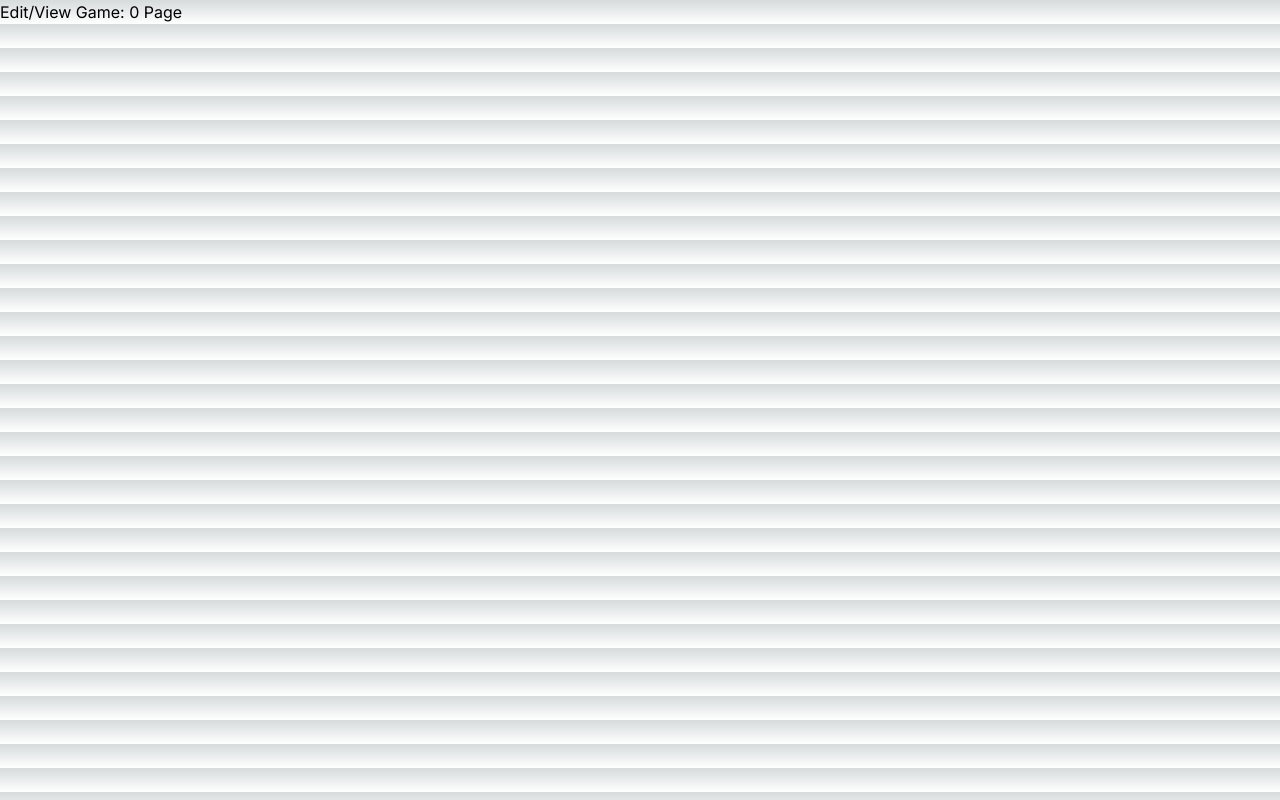
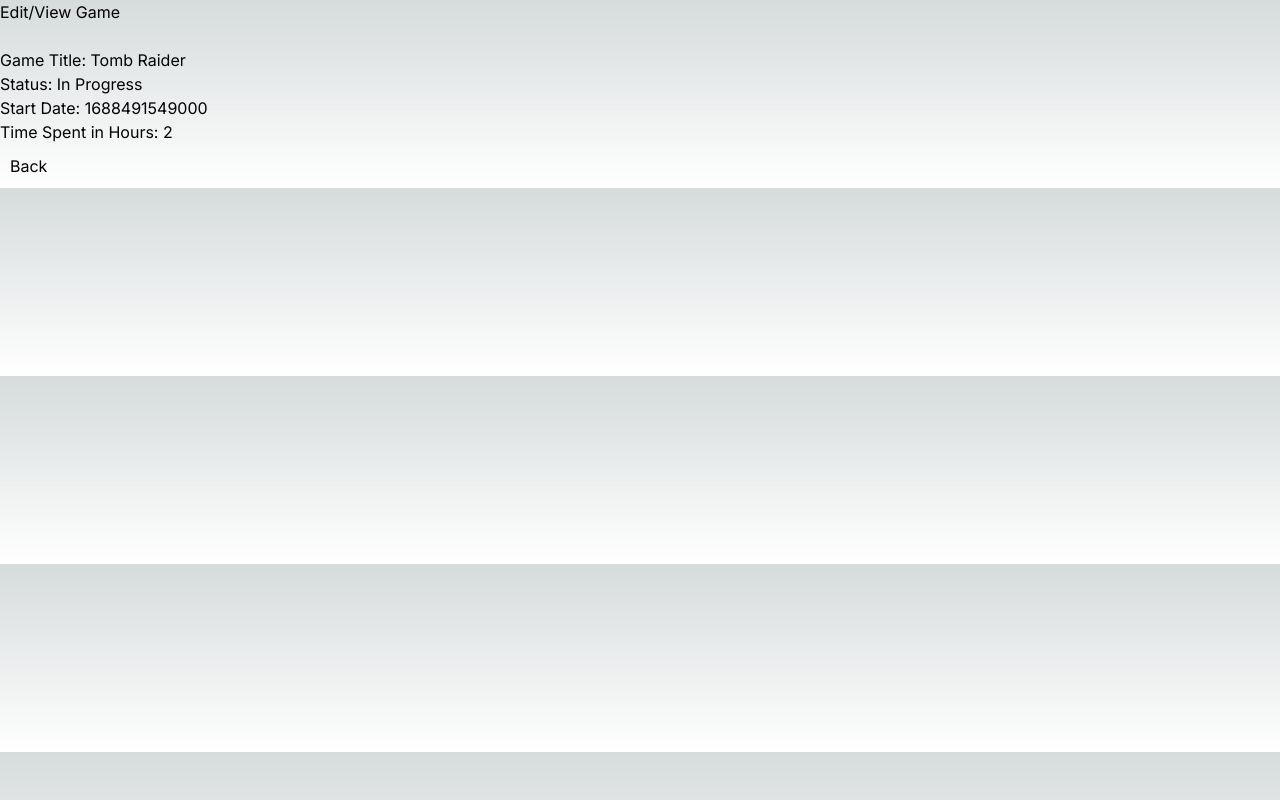
Before and after one commit to tinkereryorch/backlog-tracker, a Next.js app in the folder frontend/: page /game/0 in a window 1280 px wide. Built offline with nearby package versions, Linux system fonts and the light colour scheme.

Commit message:
Added html elements for Edit/View Game

```diff
--- a/frontend/src/app/game/[id]/page.js
+++ b/frontend/src/app/game/[id]/page.js
@@ -1,7 +1,21 @@
+import Link from 'next/link';
+import { data } from "@/data/mockData";
+
 export default function Game({ params }) {
+    let game = data[params.id];
+    let date = game.startDate;
+
     return(
         <div>
-            <p>Edit/View Game: {params.id} Page</p>
+            <h1>Edit/View Game</h1>
+            <br>
+            </br>
+            <p>Game Title: {game.title}</p>
+            <p>Status: {game.status}</p>
+            <p>Start Date: {date}</p>
+            <p>Time Spent in Hours: {game.timeSpent}</p>
+            {game.rating && <p>Rating: {game.rating}</p>}
+            <Link href="/games"><button>Back</button></Link>
         </div>
     )
 }
```
